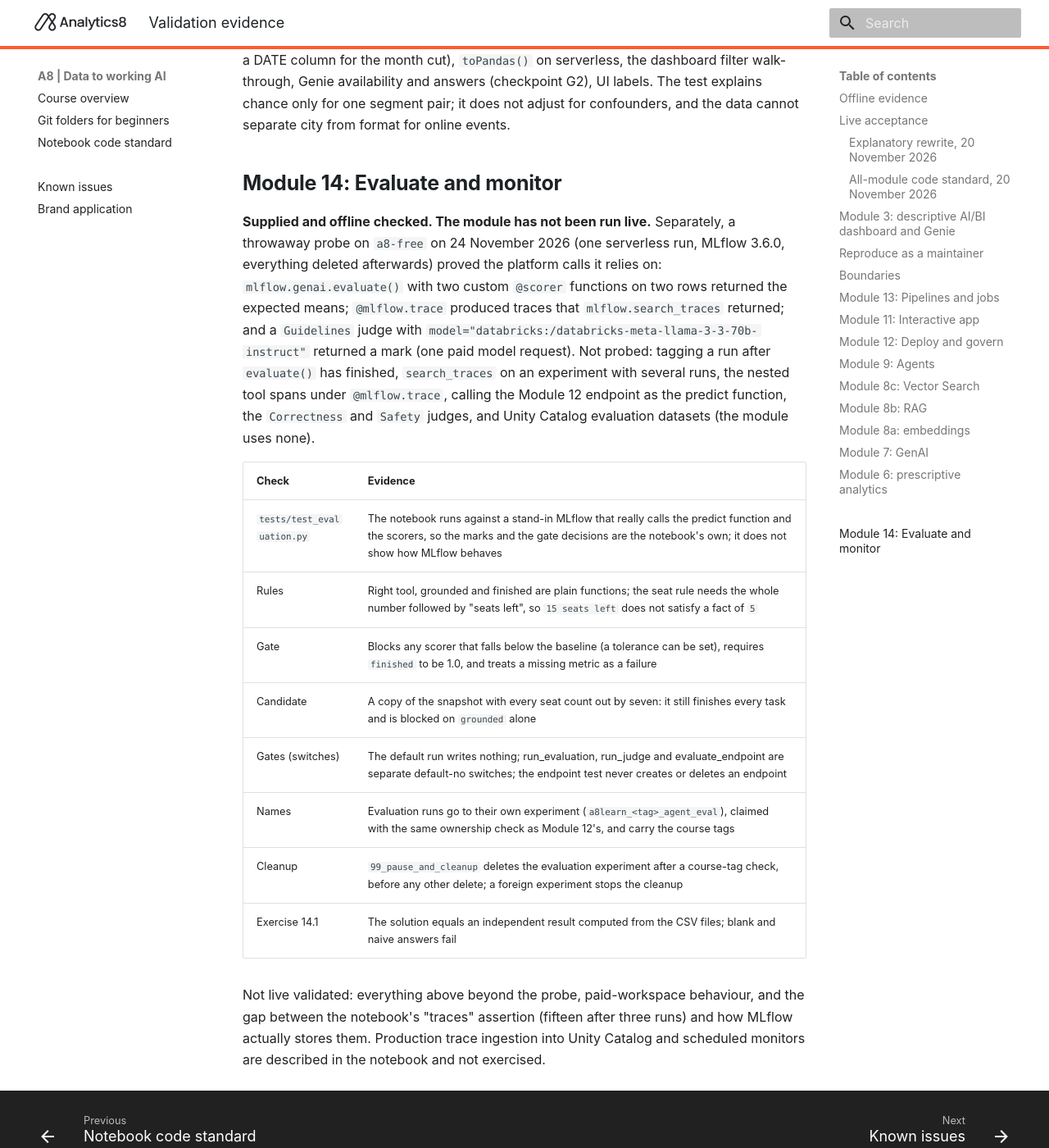
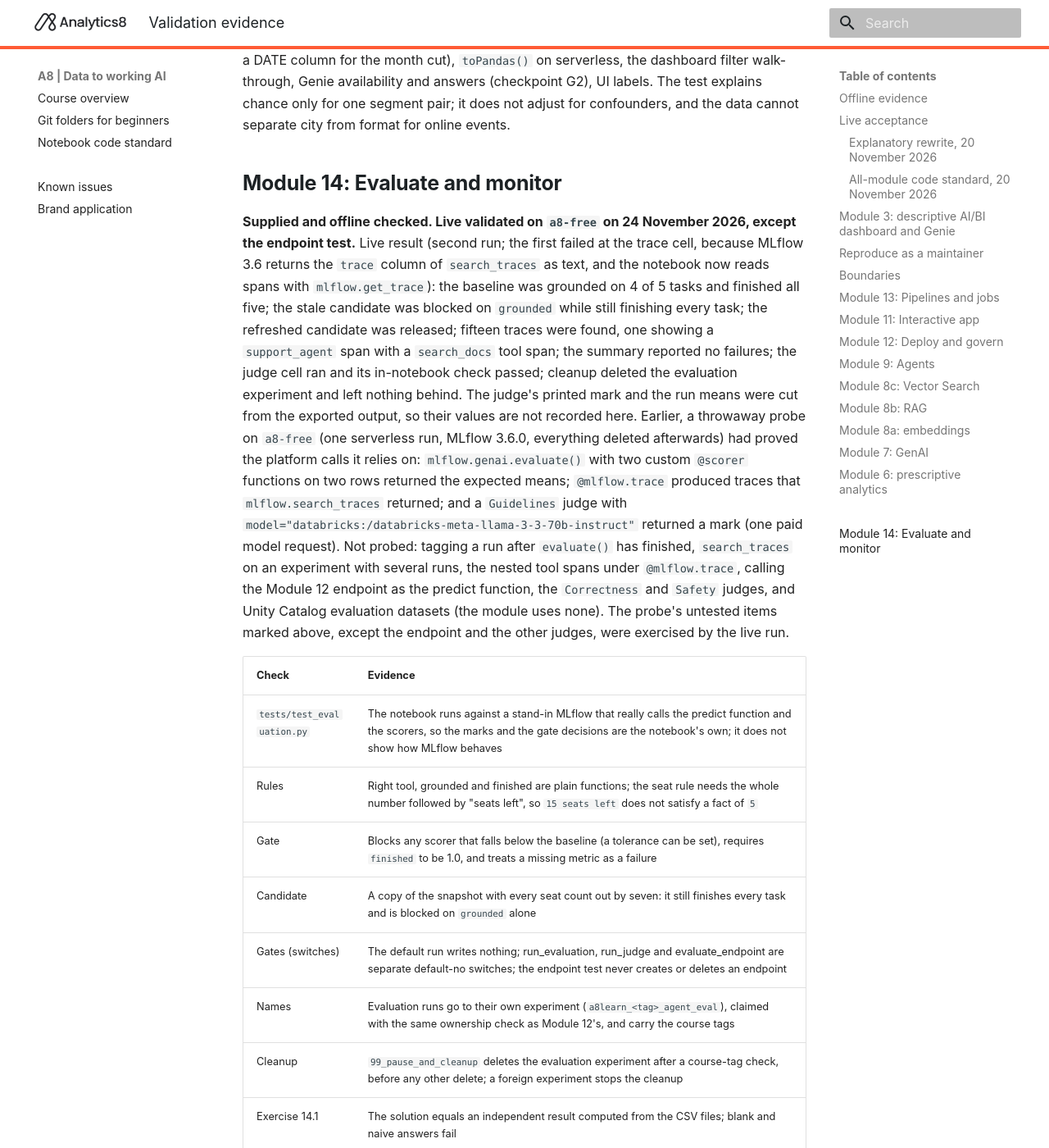
Before and after one commit to pdclough-a8/a8-databricks-learning, an MkDocs documentation site: the page built from docs/validation.md, in a window 1280 px wide and 1400 px high, scrolled down 14298 px. Shown: the whole window at 82% size. Built offline with MkDocs 1.6.1 and Material for MkDocs 9.7.7, drawn with Linux system fonts in a browser that asks for light colours; some of the changed text lies outside the part shown.

Commit message:
Record live validation of Module 14
Live run on a8-free: baseline, blocked stale candidate, released refreshed
candidate, traces with tool spans, judge cell and cleanup passed. The endpoint
test was not run, and the judge's mark was not captured.

Co-Authored-By: Claude Sonnet 5.5 <noreply@anthropic.com>

```diff
--- a/docs/validation.md
+++ b/docs/validation.md
@@ -337,14 +337,21 @@ city from format for online events.
 
 ## Module 14: Evaluate and monitor
 
-**Supplied and offline checked. The module has not been run live.** Separately, a throwaway probe on `a8-free` on
-24 November 2026 (one serverless run, MLflow 3.6.0, everything deleted afterwards) proved the platform calls it relies
-on: `mlflow.genai.evaluate()` with two custom `@scorer` functions on two rows returned the expected means; `@mlflow.trace`
+**Supplied and offline checked. Live validated on `a8-free` on 24 November 2026, except the endpoint test.** Live
+result (second run; the first failed at the trace cell, because MLflow 3.6 returns the `trace` column of
+`search_traces` as text, and the notebook now reads spans with `mlflow.get_trace`): the baseline was grounded on 4 of 5
+tasks and finished all five; the stale candidate was blocked on `grounded` while still finishing every task; the
+refreshed candidate was released; fifteen traces were found, one showing a `support_agent` span with a `search_docs`
+tool span; the summary reported no failures; the judge cell ran and its in-notebook check passed; cleanup deleted the
+evaluation experiment and left nothing behind. The judge's printed mark and the run means were cut from the exported
+output, so their values are not recorded here. Earlier, a throwaway probe on `a8-free` (one serverless run, MLflow
+3.6.0, everything deleted afterwards) had proved the platform calls it relies on: `mlflow.genai.evaluate()` with two custom `@scorer` functions on two rows returned the expected means; `@mlflow.trace`
 produced traces that `mlflow.search_traces` returned; and a `Guidelines` judge with
 `model="databricks:/databricks-meta-llama-3-3-70b-instruct"` returned a mark (one paid model request). Not probed:
 tagging a run after `evaluate()` has finished, `search_traces` on an experiment with several runs, the nested tool spans
 under `@mlflow.trace`, calling the Module 12 endpoint as the predict function, the `Correctness` and `Safety` judges, and
-Unity Catalog evaluation datasets (the module uses none).
+Unity Catalog evaluation datasets (the module uses none). The probe's untested items marked above, except the endpoint
+and the other judges, were exercised by the live run.
 
 | Check | Evidence |
 |---|---|
@@ -357,6 +364,6 @@ Unity Catalog evaluation datasets (the module uses none).
 | Cleanup | `99_pause_and_cleanup` deletes the evaluation experiment after a course-tag check, before any other delete; a foreign experiment stops the cleanup |
 | Exercise 14.1 | The solution equals an independent result computed from the CSV files; blank and naive answers fail |
 
-Not live validated: everything above beyond the probe, paid-workspace behaviour, and the gap between the notebook's
-"traces" assertion (fifteen after three runs) and how MLflow actually stores them. Production trace ingestion into Unity
-Catalog and scheduled monitors are described in the notebook and not exercised.
+Not live validated: the endpoint test (no endpoint existed in the run, so it was skipped), the `Correctness` and
+`Safety` judges, paid-workspace behaviour, and production trace ingestion into Unity Catalog and scheduled monitors,
+which the notebook describes and does not run.
```
Also changed, not shown: START_HERE.md (+2 -1 lines), docs/index.md (+1 -1 lines), docs/issues.md (+1 -1 lines), 2 other files.
